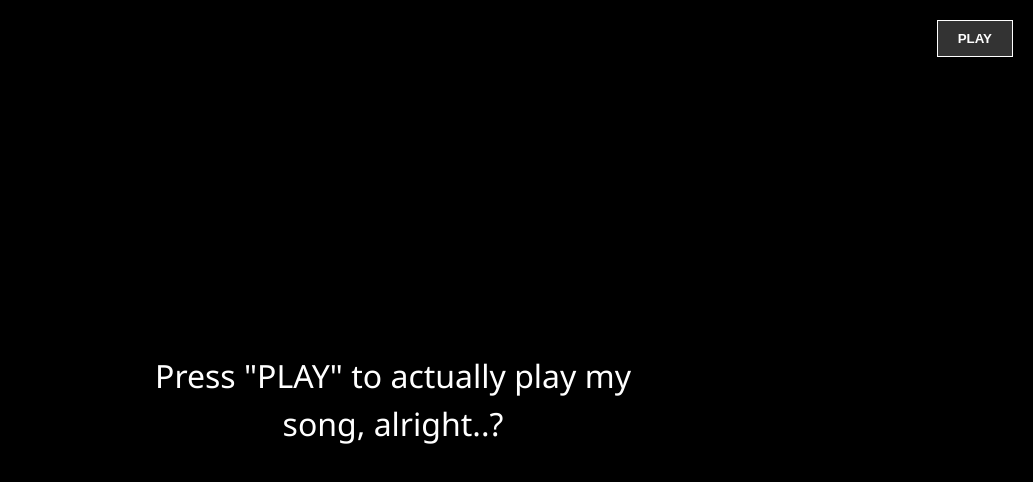
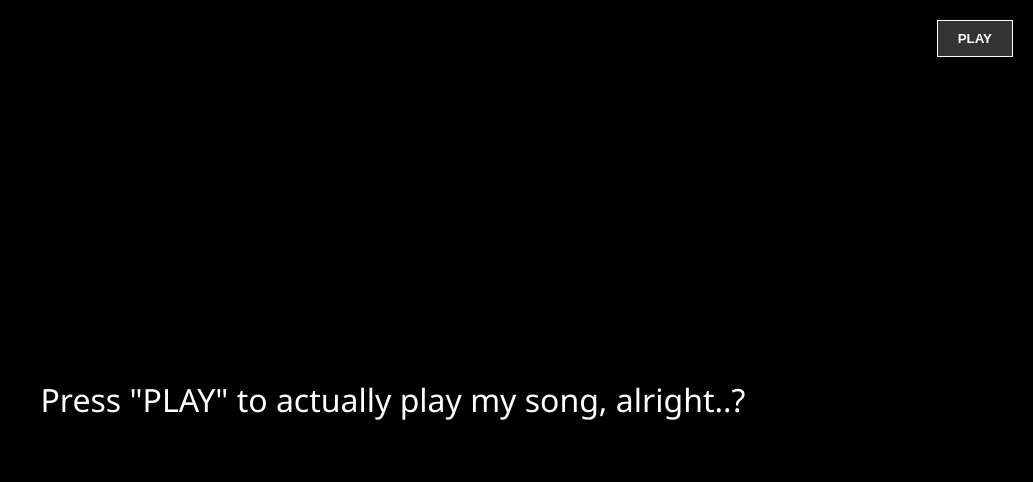
Before and after one commit to UnknownX2007/unknownx2007.github.io, a plain HTML site: page 3W3Y/3W3Y.html in a window 1280 px wide. Shown: the whole page, without its empty margins (247-1280 px from the left). Drawn offline with Linux system fonts and the light colour scheme.

Commit message:
Update 3W3Y.css

```diff
--- a/3W3Y/3W3Y.css
+++ b/3W3Y/3W3Y.css
@@ -38,8 +38,8 @@ body, html {
 /* Container Lyric */
 #lyric-container {
     text-align: center;
-    width: 80%;
-    max-width: 800px;
+    width: 100%;
+    max-width: 1200px;
     z-index: 10;
 }
 
```
